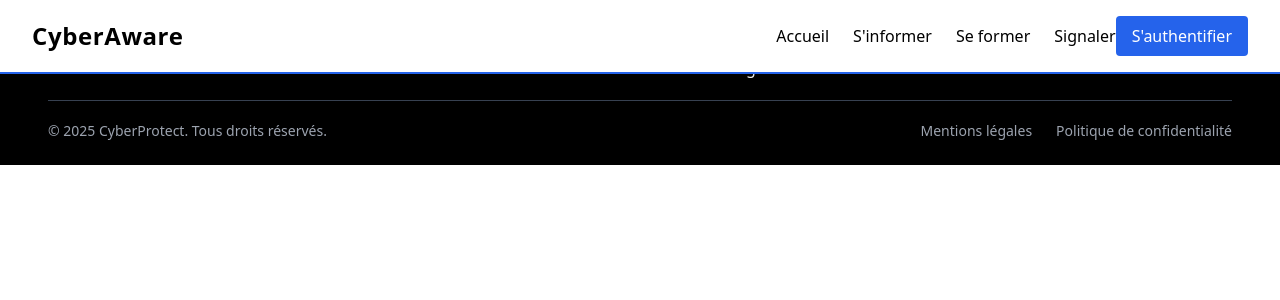
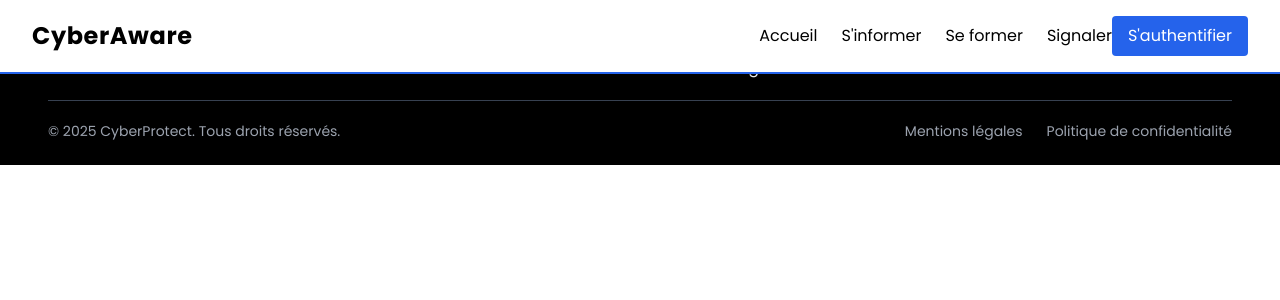
Before and after one commit to OHNIMUS-Leopold/CyberAware, a Nuxt app: page / in a window 1280 px wide. Shown: the top 300 px of the page. Built offline with nearby package versions, Linux system fonts and the light colour scheme; no server answers.

Commit message:
apply font

```diff
--- a/assets/css/main.css
+++ b/assets/css/main.css
@@ -9,7 +9,7 @@
 }
 
 * {
-    font-family: var(--font-poppins);
+    @apply font-poppins;
 }
 
 body {
```
